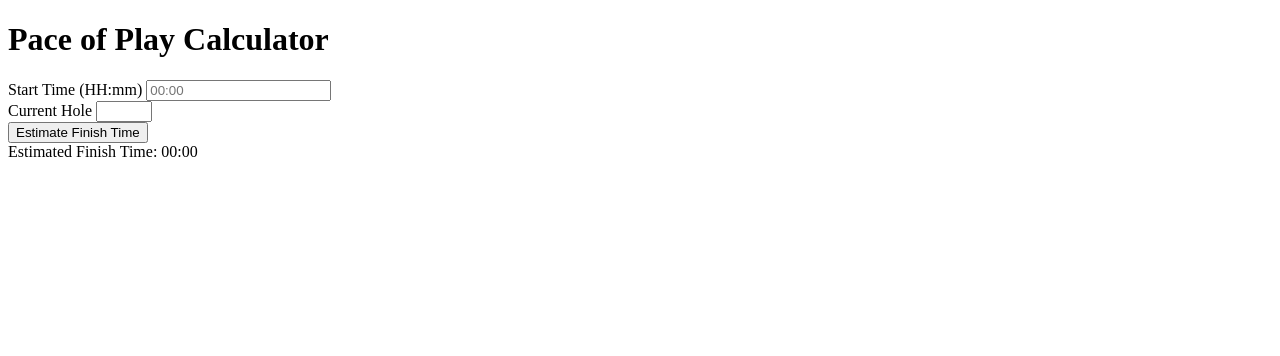
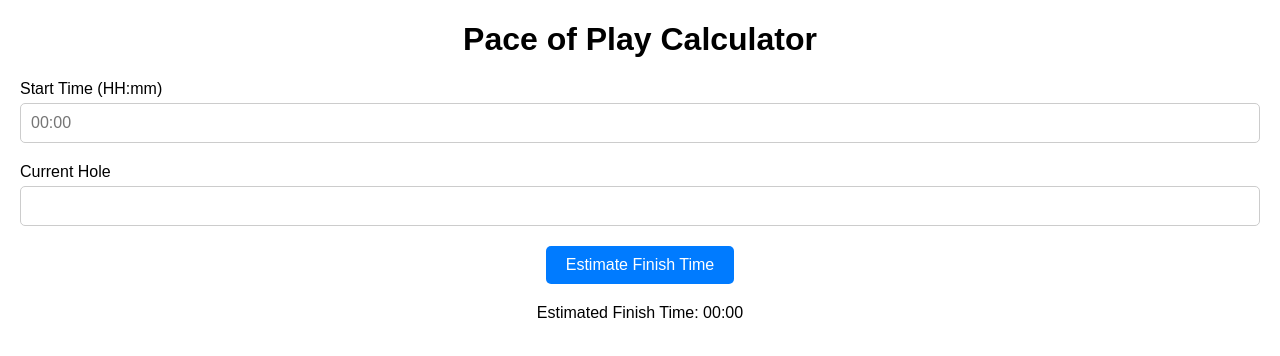
Before and after one commit to jr0405/jr0405.github.io, a plain HTML site: page index.html in a window 1280 px wide. Drawn offline with Linux system fonts and the light colour scheme.

Commit message:
Update index.html

```diff
--- a/index.html
+++ b/index.html
@@ -6,16 +6,60 @@
     <meta name="viewport" content="width=device-width, initial-scale=1.0">
     <title>Pace of Play Calculator</title>
     <style>
-        /* CSS styles remain the same */
+        body {
+            font-family: Arial, sans-serif;
+            margin: 20px;
+        }
+
+        h1 {
+            text-align: center;
+        }
+
+        .input-container {
+            display: flex;
+            flex-direction: column;
+            margin-bottom: 20px;
+        }
+
+        .input-container label {
+            margin-bottom: 5px;
+        }
+
+        .input-container input {
+            padding: 10px;
+            font-size: 16px;
+            border: 1px solid #ccc;
+            border-radius: 5px;
+        }
+
+        .button-container {
+            text-align: center;
+        }
+
+        .button-container button {
+            padding: 10px 20px;
+            font-size: 16px;
+            background-color: #007bff;
+            color: #fff;
+            border: none;
+            border-radius: 5px;
+            cursor: pointer;
+        }
+
+        .result {
+            text-align: center;
+            margin-top: 20px;
+        }
     </style>
 </head>
 
 <body>
     <h1>Pace of Play Calculator</h1>
 
+    <form onsubmit="return false;">
         <div class="input-container">
             <label for="start-time">Start Time (HH:mm)</label>
-        <input type="text" id="start-time" pattern="^(0?[1-9]|1[0-2]):[0-5][0-9]$" placeholder="00:00">
+            <input type="text" id="start-time" pattern="^(0?[1-9]|1[0-2]):[0-5][0-9]" placeholder="00:00">
         </div>
 
         <div class="input-container">
@@ -26,6 +70,7 @@
         <div class="button-container">
             <button onclick="estimateFinishTime()">Estimate Finish Time</button>
         </div>
+    </form>
 
     <div class="result" id="result">Estimated Finish Time: 00:00</div>
 
@@ -35,15 +80,11 @@
             var currentHoleInput = document.getElementById("current-hole").value;
             var resultContainer = document.getElementById("result");
 
-            var dateFormatter = new Intl.DateTimeFormat("en-US", {
-                hour: "numeric",
-                minute: "numeric",
-                hour12: false
-            });
+            var startTimeComponents = startTimeInput.split(":");
+            var hours = parseInt(startTimeComponents[0]);
+            var minutes = parseInt(startTimeComponents[1]);
 
-            var startDate = dateFormatter.format(new Date(startTimeInput));
-
-            if (!startDate || startDate === "Invalid Date") {
+            if (isNaN(hours) || isNaN(minutes) || hours < 0 || hours > 23 || minutes < 0 || minutes > 59) {
                 resultContainer.textContent = "Invalid start time format.";
                 return;
             }
@@ -56,12 +97,11 @@
             }
 
             var timePerHoleInSeconds = (60 * 60) / 18;
-            var finishTime = new Date(new Date(startDate).getTime() + timePerHoleInSeconds * hole * 1000);
-            var finishTimeString = dateFormatter.format(finishTime);
+            var totalTimeInSeconds = timePerHoleInSeconds * hole;
+
+            var finishHours = Math.floor(totalTimeInSeconds / 3600);
+            var finishMinutes = Math.floor((totalTimeInSeconds % 3600) / 60);
+            var finishTimeString = formatTime(finishHours, finishMinutes);
 
             resultContainer.textContent = "Estimated Finish Time: " + finishTimeString;
         }
-    </script>
-</body>
-
-</html>
```
Lines whose indentation alone changed are shown as unchanged.
